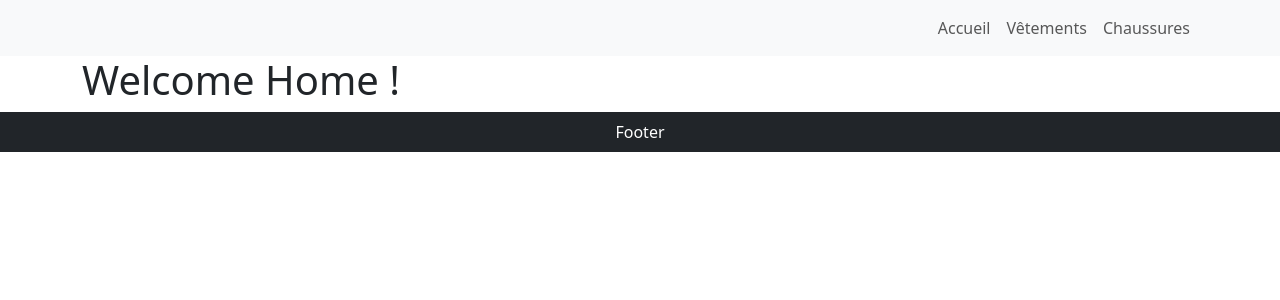
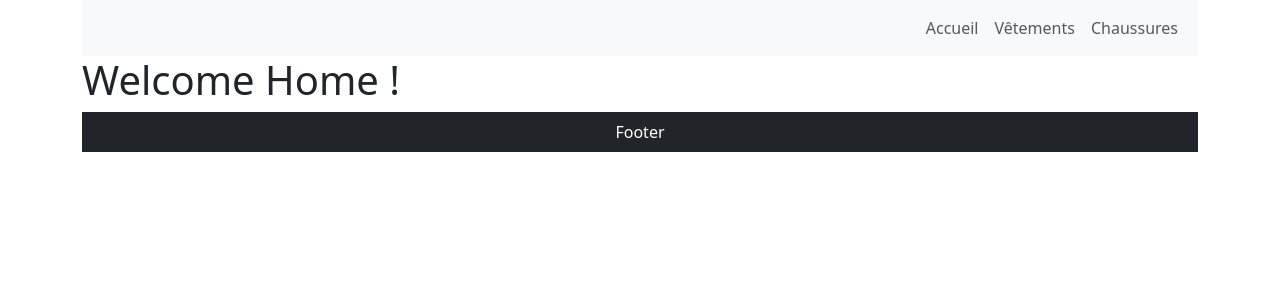
Before and after one commit to JonathanDelacroix/react-router, a React (Vite) app: page / in a window 1280 px wide. Shown: the top 300 px of the page. Built offline with nearby package versions, Linux system fonts and the light colour scheme.

Commit message:
Correction Container main

```diff
--- a/src/components/Layout.jsx
+++ b/src/components/Layout.jsx
@@ -6,11 +6,11 @@ import { Container } from 'react-bootstrap'
 const Layout = () => {
     return (
         <>
-            <Header />
             <Container as="main">
+                <Header />
                 <Outlet />
+                <Footer />
             </Container>
-            <Footer />
         </>
     );
 }
```
